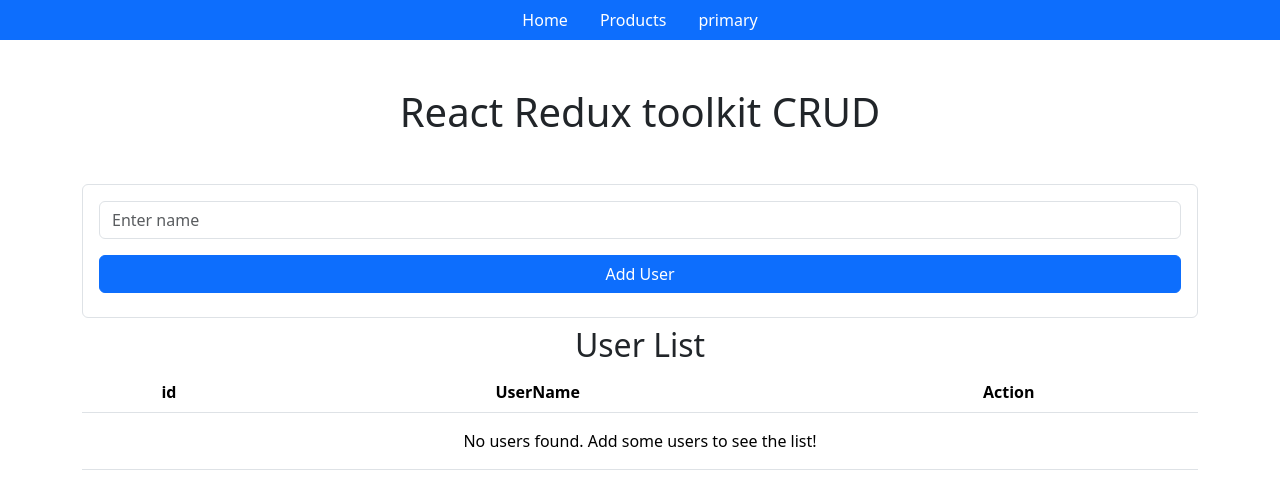
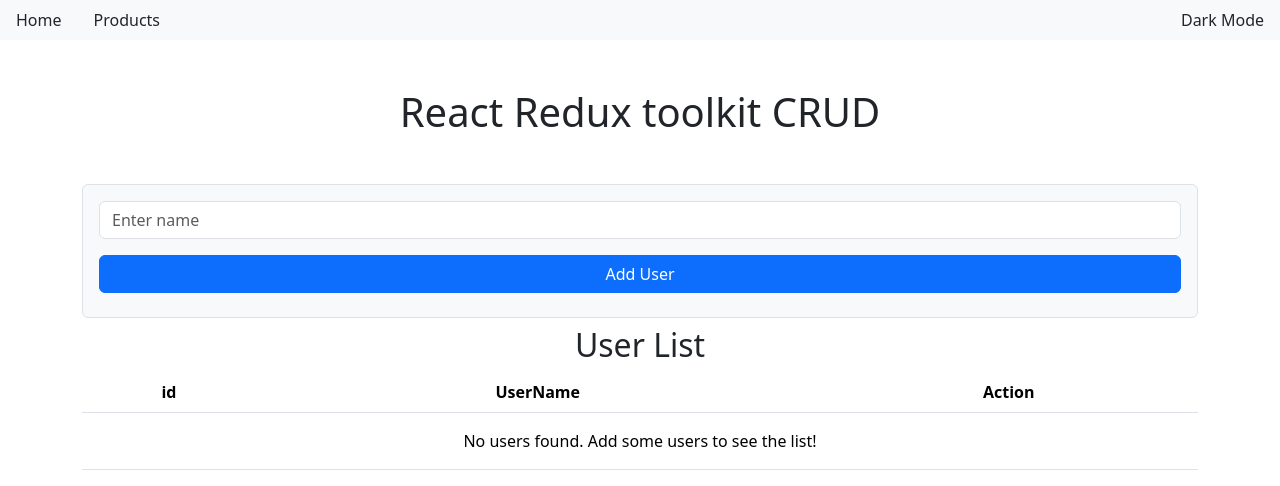
Before and after one commit to MostafaZrour/react-redux-toolkit, a React (Create React App) app: page / in a window 1280 px wide. Shown: the top 486 px of the page. Built offline with nearby package versions, Linux system fonts and the light colour scheme.

Commit message:
Update dark/light mode

```diff
--- a/src/pages/Home.jsx
+++ b/src/pages/Home.jsx
@@ -6,6 +6,7 @@ import List from "./List";
 const Home = () => {
   const NameInput = useRef();
   const id = useSelector((state) => state.counter.value);
+  const theme = useSelector((state) => state.theme);
   const [name, setName] = useState("");
   const dispatch = useDispatch();
   const [errors, setErrors] = useState({});
@@ -28,8 +29,8 @@ const Home = () => {
   return (
     <>
       <h1 className="text-center my-5">React Redux toolkit CRUD</h1>
-      <div className="d-flex justify-content-center align-items-center">
-        <form className="border rounded p-3 w-100">
+      <div className={`d-flex border rounded justify-content-center align-items-center bg-${theme}`}>
+        <form className="  p-3 w-100">
           <input
             ref={NameInput}
             type="text"
--- a/src/pages/Layout.jsx
+++ b/src/pages/Layout.jsx
@@ -4,23 +4,30 @@ import { toggleTheme } from "../redux-toolkit/themeSlice";
 import { useSelector, useDispatch } from "react-redux";
 
 export default function Layout() {
-  const theme = useSelector(state => state.theme);
+  const theme = useSelector((state) => state.theme);
   const dispatch = useDispatch();
+
   return (
     <>
       <ul className={`nav justify-content-center bg-${theme}`}>
         <li className="nav-item">
-          <Link className="nav-link text-white" to="/">
+          <Link className={`nav-link text-${theme == "dark" ? "light" : "dark"}`} to="/">
             Home
           </Link>
         </li>
         <li className="nav-item">
-          <Link className="nav-link text-white" to="/products">
+          <Link className={`nav-link text-${theme == "dark" ? "light" : "dark"}`} to="/products">
             Products
           </Link>
         </li>
-        <li className="nav-item">
-          <button onClick={() => dispatch(toggleTheme())} className="nav-link text-white">{theme}</button>
+        <li className="ms-auto nav-item">
+          <button
+            onClick={() => dispatch(toggleTheme())}
+            className={`nav-link text-${theme == "dark" ? "light" : "dark"}`}
+            style={{ cursor: "pointer" }}
+          >
+            {theme === "light" ? "Dark Mode" : "Light Mode"}
+          </button>
         </li>
       </ul>
       <div className="container">
--- a/src/redux-toolkit/themeSlice.jsx
+++ b/src/redux-toolkit/themeSlice.jsx
@@ -2,9 +2,9 @@ import { createSlice } from "@reduxjs/toolkit";
 
 export const themeSlice = createSlice({
     name : "theme",
-    initialState : "primary",
+    initialState : "light",
     reducers : {
-        toggleTheme : (state) => state == "primary" ? "dark" : "primary",
+        toggleTheme : (state) => state == "light" ? "dark" : "light",
     }
 });
 
```
